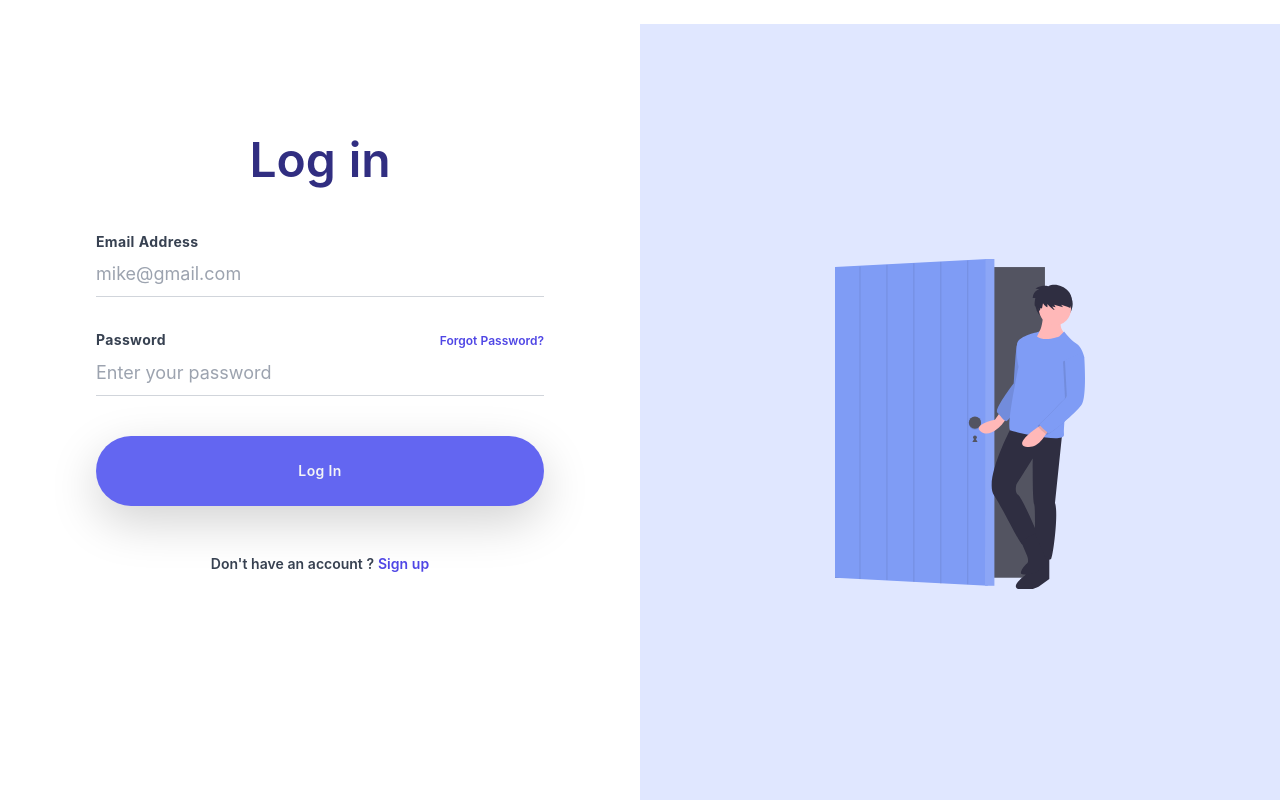
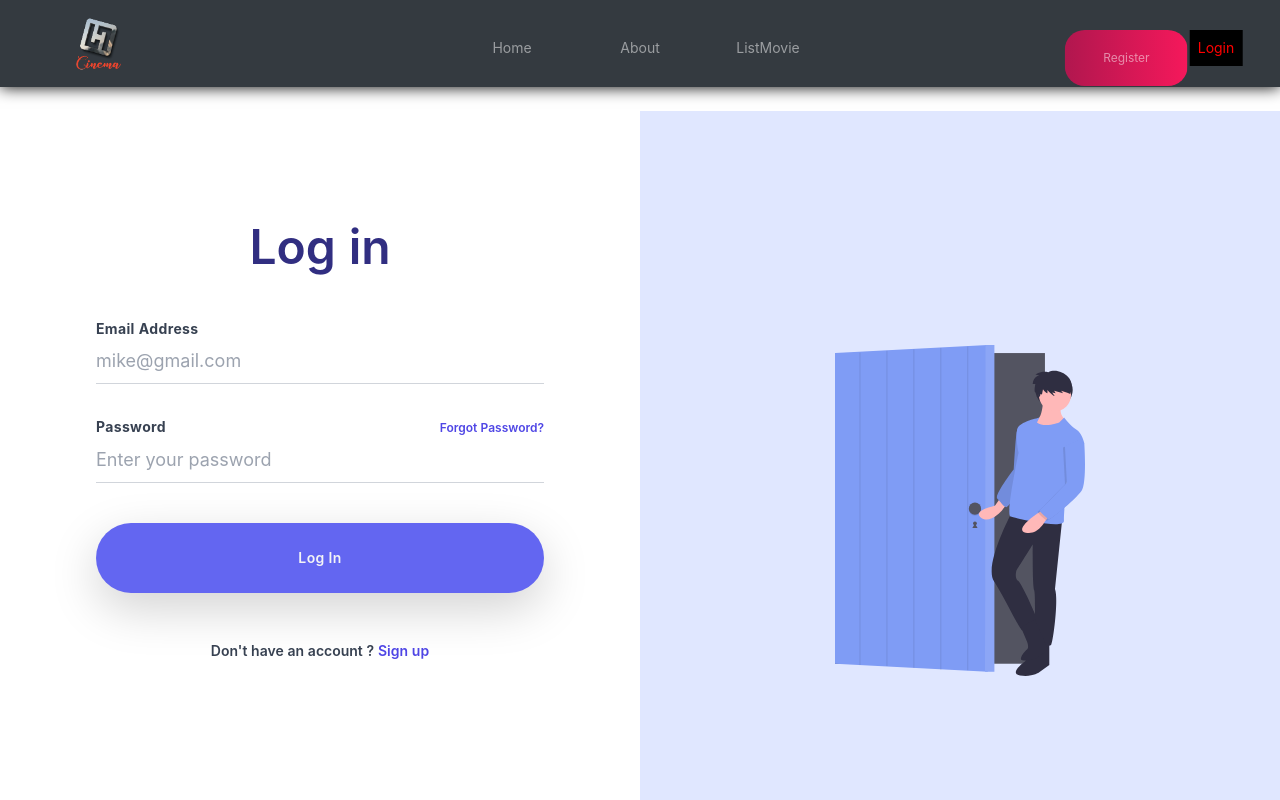
Before and after one commit to PhanHa97/project-movie, a React (Create React App) app: page /login in a window 1280 px wide. Shown: the top 800 px of the page. Built offline with nearby package versions, Linux system fonts and the light colour scheme.

Commit message:
debug header

```diff
--- a/src/containers/HomeTemplate/AboutPage/index.js
+++ b/src/containers/HomeTemplate/AboutPage/index.js
@@ -1,8 +1,12 @@
-import React, { Component } from 'react'
+import React, { Component } from "react";
+import Footer from "../_component/Footer";
+import Navbar from "../_component/Navbar";
 
 export default class AboutPage extends Component {
   render() {
     return (
+      <div>
+        <Navbar/>
         <section className="py-6 dark:bg-coolGray-800 dark:text-coolGray-100">
           <div className="container flex flex-col items-center justify-center p-4 mx-auto sm:p-10">
             <p className="p-2 text-sm font-medium tracking-wider text-center uppercase">
@@ -19,7 +23,9 @@ export default class AboutPage extends Component {
                   src="https://source.unsplash.com/100x100/?portrait"
                 />
                 <div className="flex-1 my-4">
-          <p className="text-xl font-semibold leading-snug">Leroy Jenkins</p>
+                  <p className="text-xl font-semibold leading-snug">
+                    Leroy Jenkins
+                  </p>
                   <p>Visual Designer</p>
                 </div>
                 <div className="flex items-center justify-center p-3 space-x-3 border-t-2">
@@ -89,7 +95,9 @@ export default class AboutPage extends Component {
                   src="https://source.unsplash.com/101x101/?portrait"
                 />
                 <div className="flex-1 my-4">
-          <p className="text-xl font-semibold leading-snug">Leroy Jenkins</p>
+                  <p className="text-xl font-semibold leading-snug">
+                    Leroy Jenkins
+                  </p>
                   <p>Visual Designer</p>
                 </div>
                 <div className="flex items-center justify-center p-3 space-x-3 border-t-2">
@@ -159,7 +167,9 @@ export default class AboutPage extends Component {
                   src="https://source.unsplash.com/102x102/?portrait"
                 />
                 <div className="flex-1 my-4">
-          <p className="text-xl font-semibold leading-snug">Leroy Jenkins</p>
+                  <p className="text-xl font-semibold leading-snug">
+                    Leroy Jenkins
+                  </p>
                   <p>Visual Designer</p>
                 </div>
                 <div className="flex items-center justify-center p-3 space-x-3 border-t-2">
@@ -229,7 +239,9 @@ export default class AboutPage extends Component {
                   src="https://source.unsplash.com/103x103/?portrait"
                 />
                 <div className="flex-1 my-4">
-          <p className="text-xl font-semibold leading-snug">Leroy Jenkins</p>
+                  <p className="text-xl font-semibold leading-snug">
+                    Leroy Jenkins
+                  </p>
                   <p>Visual Designer</p>
                 </div>
                 <div className="flex items-center justify-center p-3 space-x-3 border-t-2">
@@ -299,7 +311,9 @@ export default class AboutPage extends Component {
                   src="https://source.unsplash.com/104x104/?portrait"
                 />
                 <div className="flex-1 my-4">
-          <p className="text-xl font-semibold leading-snug">Leroy Jenkins</p>
+                  <p className="text-xl font-semibold leading-snug">
+                    Leroy Jenkins
+                  </p>
                   <p>Visual Designer</p>
                 </div>
                 <div className="flex items-center justify-center p-3 space-x-3 border-t-2">
@@ -369,7 +383,9 @@ export default class AboutPage extends Component {
                   src="https://source.unsplash.com/105x105/?portrait"
                 />
                 <div className="flex-1 my-4">
-          <p className="text-xl font-semibold leading-snug">Leroy Jenkins</p>
+                  <p className="text-xl font-semibold leading-snug">
+                    Leroy Jenkins
+                  </p>
                   <p>Visual Designer</p>
                 </div>
                 <div className="flex items-center justify-center p-3 space-x-3 border-t-2">
@@ -436,7 +452,8 @@ export default class AboutPage extends Component {
             </div>
           </div>
         </section>
-
-        )
+        <Footer/>
+      </div>
+    );
   }
 }
--- a/src/containers/HomeTemplate/HomePage/Login/Login.js
+++ b/src/containers/HomeTemplate/HomePage/Login/Login.js
@@ -1,6 +1,8 @@
 import React from "react";
 import { useFormik } from "formik";
 import { Link } from "react-router-dom";
+import Navbar from "../../_component/Navbar";
+import Footer from "../../_component/Footer";
 
 export default function Login(props) {
   const formik = useFormik({
@@ -14,6 +16,8 @@ export default function Login(props) {
   });
 
   return (
+    <div>
+      <Navbar/>
     <div className="lg:flex py-6">
       <formik
         onSubmit={formik.handleSubmit}
@@ -247,5 +251,7 @@ export default function Login(props) {
         </div>
       </div>
     </div>
+    <Footer/>
+    </div>
   );
 }
--- a/src/containers/HomeTemplate/HomePage/Register/index.js
+++ b/src/containers/HomeTemplate/HomePage/Register/index.js
@@ -1,9 +1,12 @@
 import React, { Component } from "react";
+import Footer from "../../_component/Footer";
+import Navbar from "../../_component/Navbar";
 
 export default class Register extends Component {
   render() {
     return (
       <div>
+        <Navbar/>
         <div className="min-w-screen min-h-screen bg-gray-900 flex items-center justify-center px-5 py-5">
           <div
             className="bg-gray-100 text-gray-500 rounded-3xl shadow-xl w-full overflow-hidden"
@@ -299,6 +302,7 @@ export default class Register extends Component {
             </div>
           </div>
         </div>
+        <Footer/>
       </div>
     );
   }
--- a/src/containers/HomeTemplate/ListMoviePage/index.js
+++ b/src/containers/HomeTemplate/ListMoviePage/index.js
@@ -1,10 +1,14 @@
 import React, { Component } from 'react'
+import Footer from '../_component/Footer'
+import Navbar from '../_component/Navbar'
 
 export default class ListMoviePage extends Component {
     render() {
         return (
             <div>
-                ListMoviePage
+                <Navbar />
+                <p>ListMoviePage</p>
+                <Footer/>
             </div>
         )
     }
--- a/src/containers/HomeTemplate/_component/Navbar/index.js
+++ b/src/containers/HomeTemplate/_component/Navbar/index.js
@@ -19,7 +19,7 @@ export default class Navbar extends Component {
               <li className="nav-item home-center">
                 <NavLink
                   exact
-                  activeClassName="active"
+                  activeClassName="active-header"
                   className="nav-link "
                   to="/"
                 >
@@ -28,7 +28,7 @@ export default class Navbar extends Component {
               </li>
               <li className="nav-item">
                 <NavLink
-                  activeClassName="active"
+                  activeClassName="active-header"
                   className="nav-link about-center"
                   to="/about"
                 >
@@ -37,7 +37,7 @@ export default class Navbar extends Component {
               </li>
               <li className="nav-item">
                 <NavLink
-                  activeClassName="active"
+                  activeClassName="active-header"
                   className="nav-link list-movie-center"
                   to="/list-movie"
                 >
--- a/src/containers/HomeTemplate/_component/Navbar/style.css
+++ b/src/containers/HomeTemplate/_component/Navbar/style.css
@@ -1,4 +1,4 @@
-.active {
+.active-header {
   color: #fb4226 !important;
 }
 
```
Lines whose indentation alone changed are shown as unchanged.
